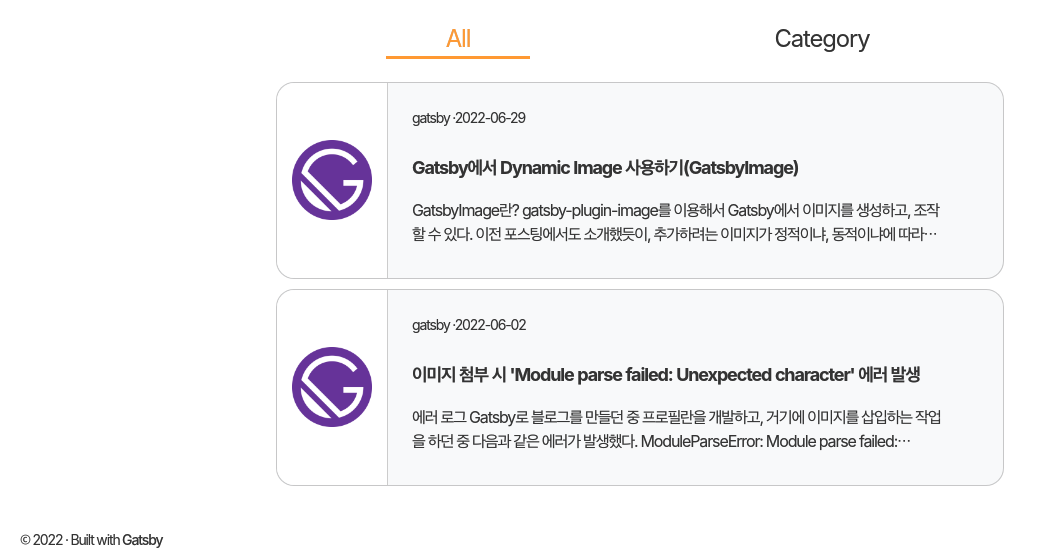
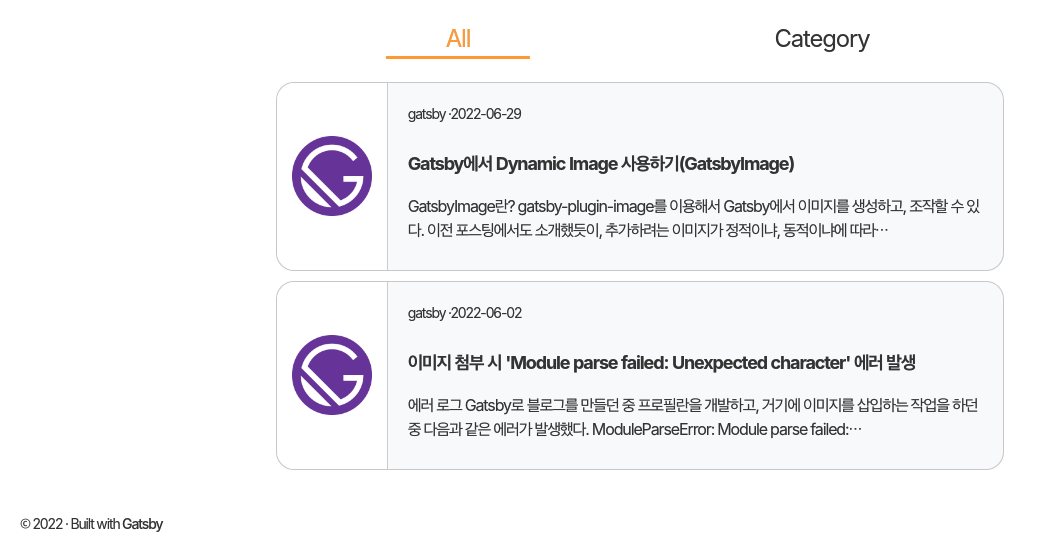
Before and after one commit to pnchdrnklove/pnchdrnklove.github.io, a Gatsby site: page / in a window 1280 px wide. Shown: the part 317-867 px from the top of the page, without its empty margins (0-1047 px from the left). Built offline with nearby package versions, Linux system fonts and the light colour scheme; Gatsby itself is replaced by a stand-in of ours.

Commit message:
포스트 레이아웃 변경

```diff
--- a/src/css/header.css
+++ b/src/css/header.css
@@ -27,7 +27,7 @@
 }
 @media (min-width:0px) {
     #header-search {
-        width: 150px;
+        width: 200px;
         padding: 0 6px;
         border: none;
         outline: none;
--- a/src/css/postlink.css
+++ b/src/css/postlink.css
@@ -33,7 +33,7 @@
 }
 @media(min-width:768px) {
     #post-list .image-wrapper {
-        padding: 0 15px;
+        width: 111px;
         border-top-left-radius: 1rem;
         border-top-right-radius: 0;
         border-bottom-left-radius: 1rem;
@@ -48,12 +48,12 @@
 #post-list .text-wrapper {
     display: flex;
     flex-direction: column;
-    padding: 24px;
+    padding: 20px;
     overflow: hidden;
 }
 @media(min-width:768px) {
     #post-list .text-wrapper {
-        width: 80%;
+        width: 85%;
     }
 }
 #post-list .post-list-title {
```
